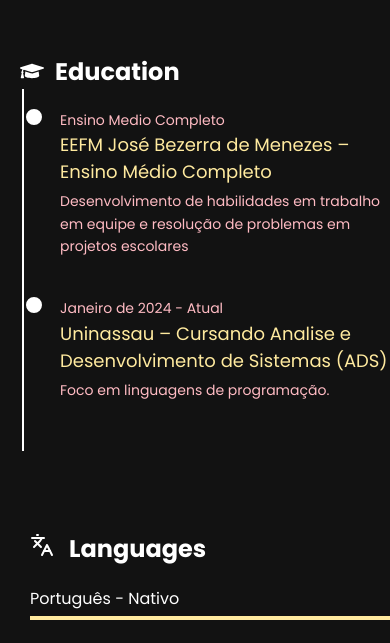
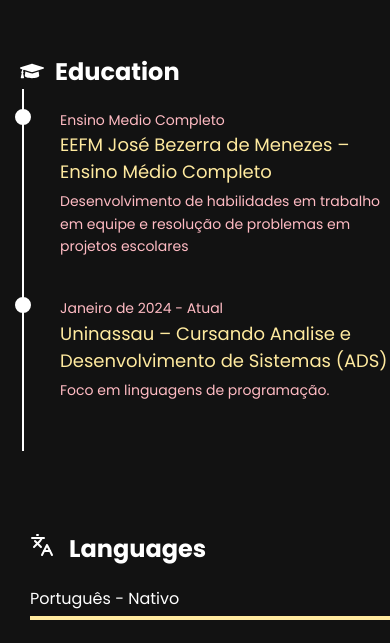
Before and after one commit to gabrielcsilvaa/PortfolioGabriel-react, a React (Create React App) app: page / in a window 390 px wide. Shown: the part 916-1559 px from the top of the page. Built offline with nearby package versions, Linux system fonts and the light colour scheme.

Commit message:
arrumado a responsivade

```diff
--- a/src/App.css
+++ b/src/App.css
@@ -28,10 +28,6 @@ body {
     width: 400px;
   }
 
-  .timeline-dot{
-    left: 8px;
-  }
-
   h1 {
     font-size: 1.5rem;
   }
--- a/src/styles/education.css
+++ b/src/styles/education.css
@@ -57,5 +57,11 @@
 
 .education-item p {
   margin-top: 5px;
-  color: #FFBBC3;
+  color: #ffbbc3;
 }
+
+@media (max-width: 768px) {
+  .timeline-dot {
+    left: -5px;
+  }
+}
```
